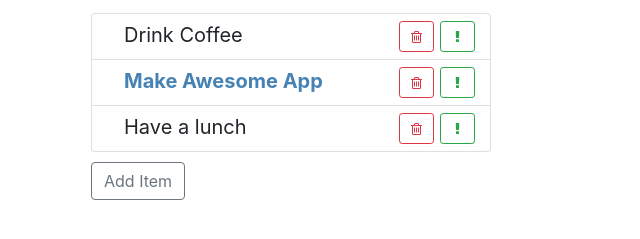
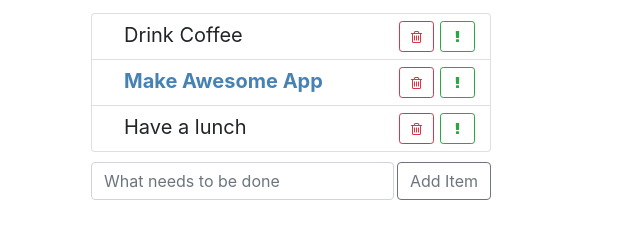
Before and after one commit to IgorKudlo/todo, a React app: page / in a window 1280 px wide. Shown: the part 145-384 px from the top of the page, without its empty margins (349-989 px from the left). Built offline with nearby package versions, Linux system fonts and the light colour scheme.

Commit message:
add label new item

```diff
--- a/src/components/ItemAddForm/index.js
+++ b/src/components/ItemAddForm/index.js
@@ -2,14 +2,40 @@ import React, {Component} from 'react'
 import './styles.css'
 
 export class ItemAddForm extends Component {
+
+  state = {
+    label: '',
+  }
+
+  onLabelChange = e => {
+    this.setState({
+      label: e.target.value
+    })
+  }
+
+  onSubmit = e => {
+    e.preventDefault()
+    this.props.onItemAdded(this.state.label)
+    this.setState({
+      label: ''
+    })
+  }
+
   render() {
     return (
-      <div className="item-add-form">
-        <button
-          className="btn btn-outline-secondary"
-          onClick={() => this.props.onItemAdded('Hello')}
-        >Add Item</button>
-      </div>
+      <form
+        className="item-add-form d-flex"
+        onSubmit={this.onSubmit}
+      >
+        <input
+          type="text"
+          className="form-control"
+          onChange={this.onLabelChange}
+          placeholder="What needs to be done"
+          value={this.state.label}
+        />
+        <button className="btn btn-outline-secondary">Add Item</button>
+      </form>
     )
   }
 }
--- a/src/components/ItemAddForm/styles.css
+++ b/src/components/ItemAddForm/styles.css
@@ -1,3 +1,7 @@
 .item-add-form {
   margin-top: 10px;
 }
+
+.item-add-form input {
+  margin-right: 3px;
+}
```
